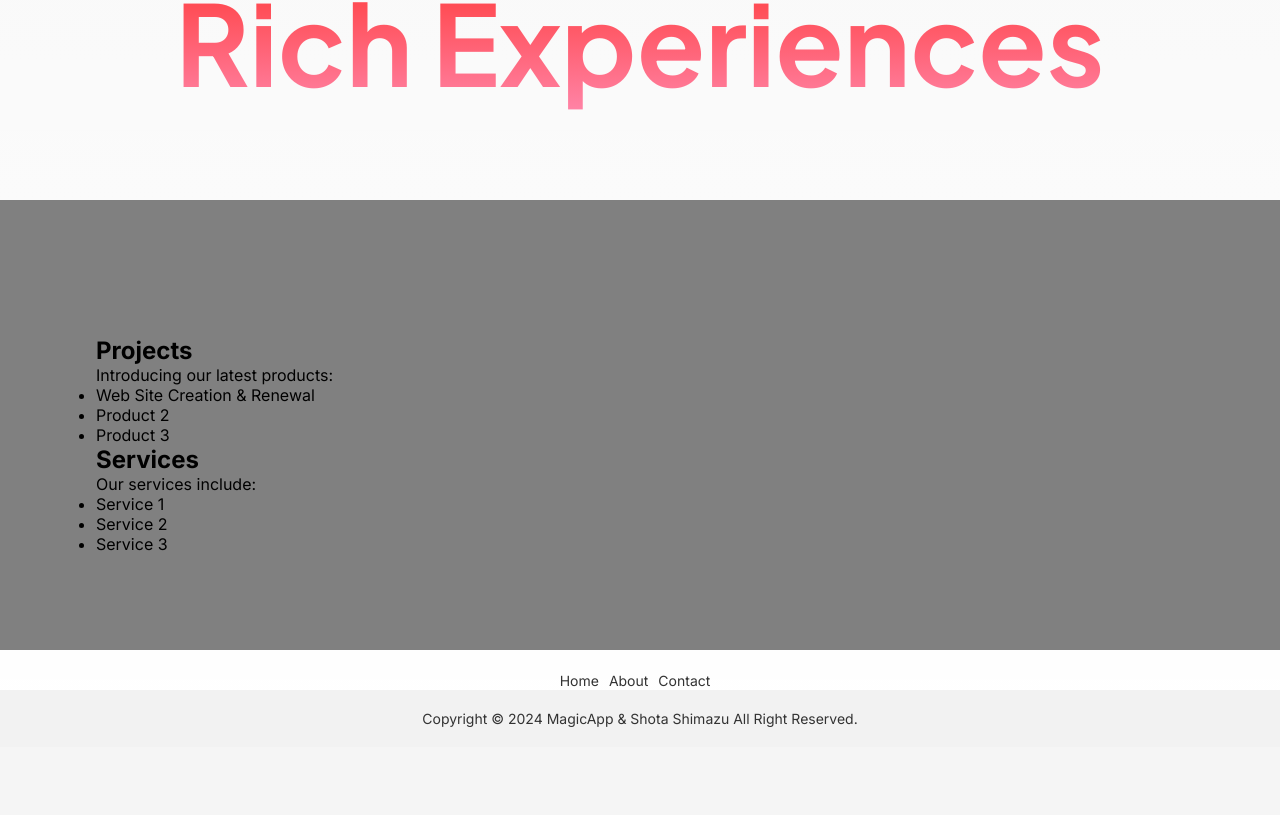
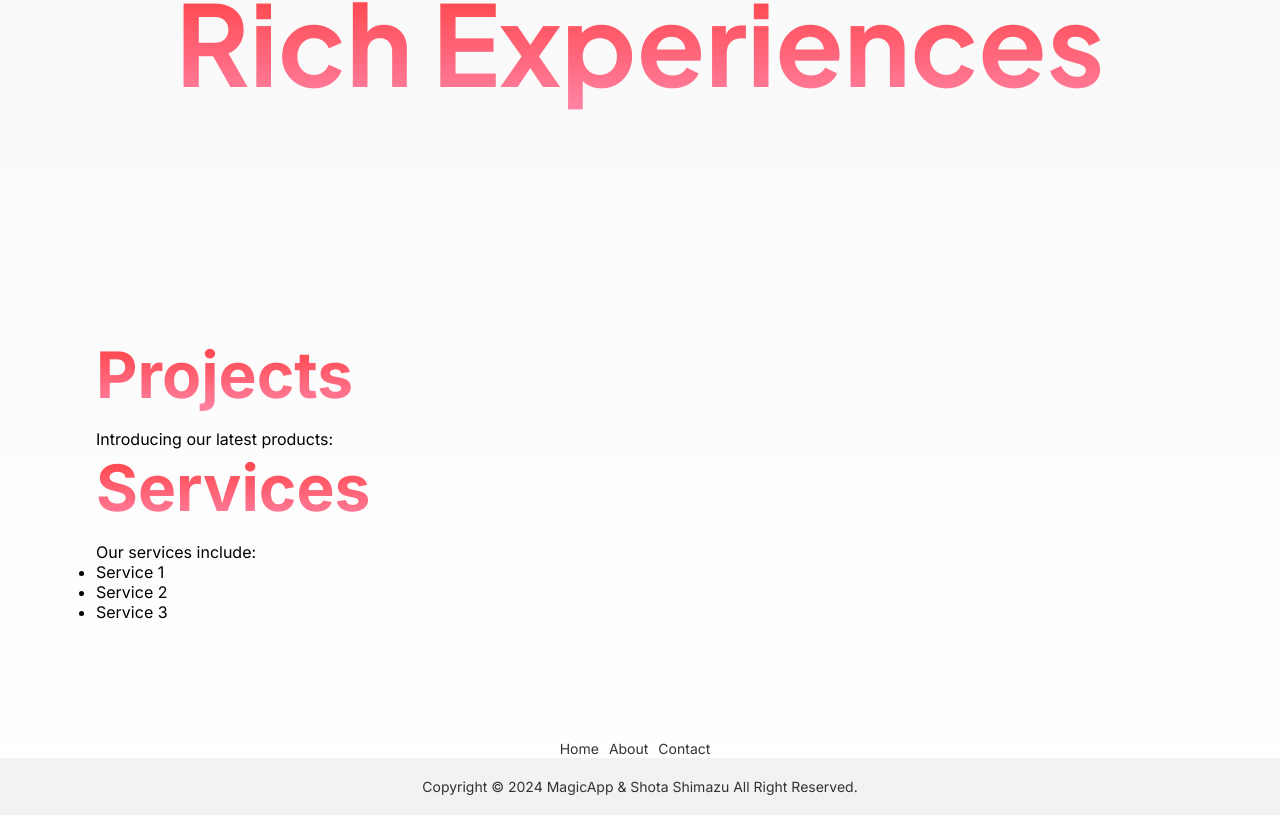
Before and after one commit to shotastage/shotastage.GitHub, a Next.js app: page / in a window 1280 px wide. Shown: the part 622-1437 px from the top of the page. Before the commit the page ends 1369 px from the top, so only its background shows below. Built offline with nearby package versions, Linux system fonts and the light colour scheme.

Commit message:
style: Update section heading styles for page module

```diff
--- a/src/app/page.module.scss
+++ b/src/app/page.module.scss
@@ -45,7 +45,16 @@ $font-family: "Plus Jakarta Sans", sans-serif;
 
 .container {
   padding: $padding-large;
-  background: gray;
+}
+
+.section {
+}
+
+.sectionHeading {
+  font-size: 4rem;
+  @include gradient-text(linear-gradient(#ff3b3b, #ff84a7));
+  font-weight: bold;
+  margin-bottom: 1rem;
 }
 
 .headCard {
--- a/src/app/page.tsx
+++ b/src/app/page.tsx
@@ -23,14 +23,10 @@ export default function Home() {
         <section className={styles.section}>
           <h2 className={styles.sectionHeading}>Projects</h2>
           <p>Introducing our latest products:</p>
-          <ul>
-            <li>Web Site Creation & Renewal</li>
-            <li>Product 2</li>
-            <li>Product 3</li>
-          </ul>
+
         </section>
         <section className={styles.section}>
-          <h2 className={styles.sectionTypo}>Services</h2>
+          <h2 className={styles.sectionHeading}>Services</h2>
           <p>Our services include:</p>
           <ul>
             <li>Service 1</li>
```
